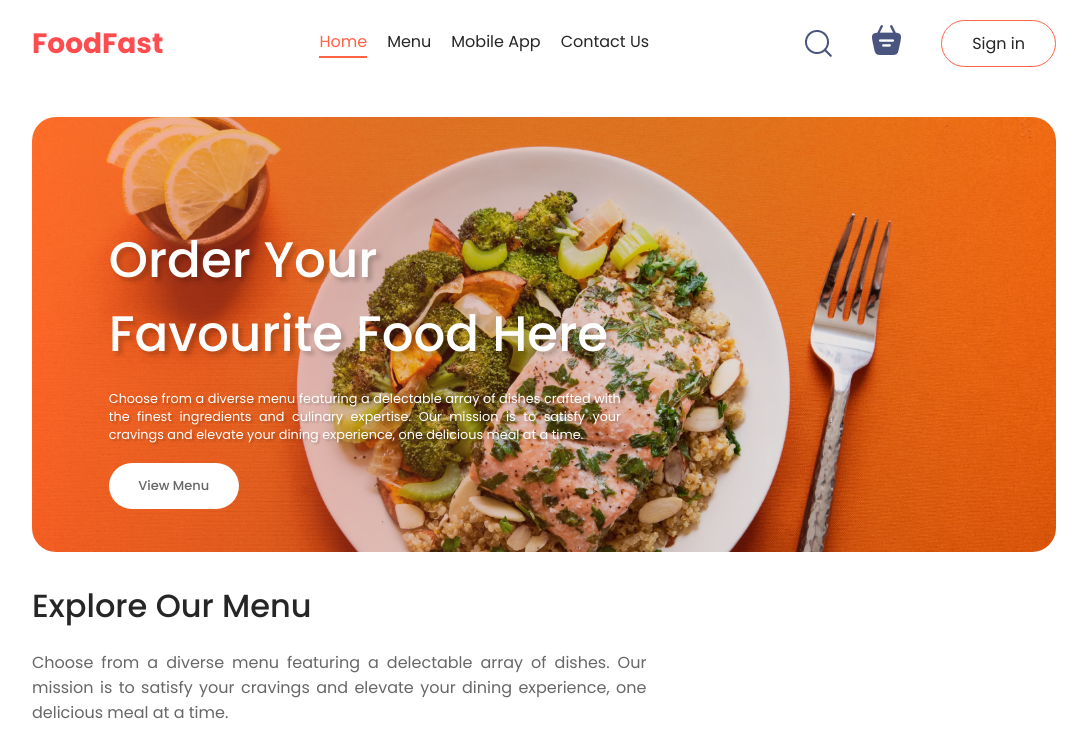
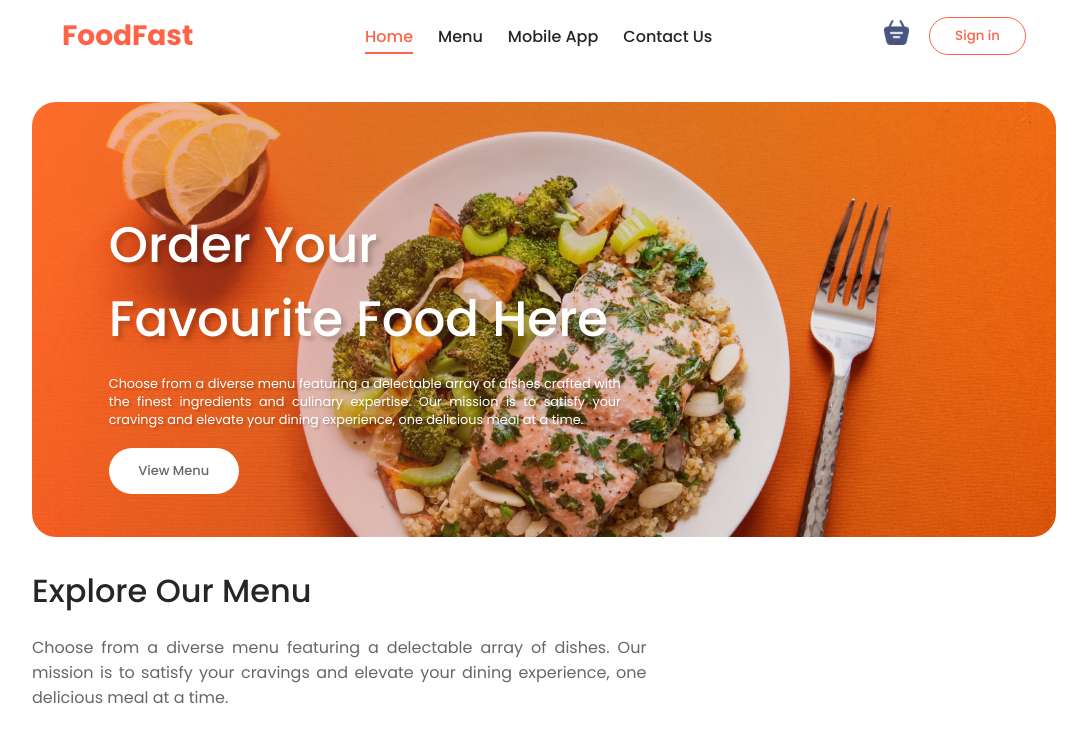
Before and after one commit to HoanBau/SGU25_CNPM, a React (Vite) app: page / in a window 1280 px wide. Shown: the top 752 px of the page, without its empty margins (96-1183 px from the left). Built offline with nearby package versions, Linux system fonts and the light colour scheme.

Commit message:
Cập nhật lần 2

```diff
--- a/src/App.jsx
+++ b/src/App.jsx
@@ -1,6 +1,6 @@
 import React, { useState } from "react";
+import { Route, Routes } from "react-router-dom";
 import Navbar from "./components/Navbar/Navbar";
-import { Route, Routes } from "react-router-dom";
 import Home from "./pages/Home/Home";
 import Cart from "./pages/Cart/Cart";
 import PlaceOrder from "./pages/PlaceOrder/PlaceOrder";
@@ -9,17 +9,27 @@ import LoginPopup from "./components/LoginPopup/LoginPopup";
 
 const App = () => {
   const [showLogin, setShowLogin] = useState(false);
+  const [user, setUser] = useState(null);
+
   return (
     <>
-      {showLogin ? <LoginPopup setShowLogin={setShowLogin} /> : <></>}
+      {showLogin && (
+        <LoginPopup setShowLogin={setShowLogin} setUser={setUser} />
+      )}
+
       <div className="app">
-        <Navbar setShowLogin={setShowLogin} />
+        <Navbar
+          setShowLogin={setShowLogin}
+          user={user}
+          setUser={setUser} // <-- truyền setUser xuống Navbar
+        />
         <Routes>
           <Route path="/" element={<Home />} />
           <Route path="/cart" element={<Cart />} />
           <Route path="/order" element={<PlaceOrder />} />
         </Routes>
       </div>
+
       <Footer />
     </>
   );
--- a/src/assets/assets.js
+++ b/src/assets/assets.js
@@ -51,6 +51,7 @@ import profile_icon from './profile_icon.png'
 import bag_icon from './bag_icon.png'
 import logout_icon from './logout_icon.png'
 import parcel_icon from './parcel_icon.png'
+import user_icon from './10609407.png'
 
 export const assets = {
     logo,
@@ -72,7 +73,8 @@ export const assets = {
     profile_icon,
     logout_icon,
     bag_icon,
-    parcel_icon
+    parcel_icon,
+    user_icon
 }
 
 export const menu_list = [
--- a/src/components/AppDownload.jsx/AppDownload.jsx
+++ b/src/components/AppDownload.jsx/AppDownload.jsx
@@ -7,7 +7,7 @@ const AppDownload = () => {
     <div className="app-download" id="app-download">
       <p>
         For Better Experience Download <br />
-        Tomato App
+        FoodFast App
       </p>
       <div className="app-download-platforms">
         <img src={assets.play_store} alt="play_store" />
--- a/src/components/Navbar/Navbar.css
+++ b/src/components/Navbar/Navbar.css
@@ -1,79 +1,146 @@
+:root {
+  --primary: #ff4d4f;
+  --dark: #333;
+}
+
+/* Navbar container */
 .navbar {
-  padding: 20px 0;
+  padding: 15px 30px;
   display: flex;
   justify-content: space-between;
   align-items: center;
+  background: #fff;
+  position: relative;
+  z-index: 100;
 }
 
-.navbar .logo {
-  width: 150px;
+/* Logo */
+.logo-text {
+  font-size: 28px;
+  font-weight: bold;
+  color: var(--primary);
+  text-decoration: none;
+  font-family: 'Poppins', sans-serif;
 }
 
+/* Menu */
 .navbar-menu {
   display: flex;
   list-style: none;
-  gap: 20px;
-  color: var(--dark);
+  gap: 25px;
 }
 
+.navbar-menu a {
+  text-decoration: none;
+  color: var(--dark);
+  font-weight: 500;
+  padding: 5px 0;
+}
+
+.navbar-menu a.active {
+  color: var(--primary);
+  border-bottom: 2px solid var(--primary);
+  padding-bottom: 2px;
+}
+
+/* Right side */
 .navbar-right {
   display: flex;
   align-items: center;
-  gap: 40px;
+  gap: 20px;
 }
 
+/* Button */
 .navbar button {
+  padding: 8px 25px;
+  border-radius: 50px;
+  border: 1px solid var(--primary);
   background: transparent;
-  font-size: 16px;
-  color: var(--dark);
-  border: 1px solid var(--primary);
-  border-radius: 50px;
-  padding: 10px 30px;
   cursor: pointer;
-  transition: 0.3s;
+  color: var(--primary);
+  font-weight: 500;
 }
 
-.navbar button:hover {
-  background-color: #fff4f2;
-}
-
-.navbar li {
+/* Giỏ hàng */
+.navbar-basket-icon {
+  position: relative;
   cursor: pointer;
 }
 
-.navbar .active {
-  padding-bottom: 2px;
-  border-bottom: 2px solid var(--primary);
-  color: var(--primary);
-}
-
-.navbar-basket-icon {
-  position: relative;
+.navbar-basket-icon img {
+  width: 25px;
+  height: 25px;
 }
 
 .navbar-basket-icon .dot {
   position: absolute;
+  top: -6px;
+  right: -6px;
   min-width: 20px;
   min-height: 20px;
-  background-color: var(--primary);
   border-radius: 50%;
-  top: -8px;
-  right: -8px;
+  background: var(--primary);
+  color: #fff;
+  font-size: 12px;
+  font-weight: bold;
   display: flex;
   align-items: center;
   justify-content: center;
-}
-
-.navbar-basket-icon .dot p {
-  color: #fff;
-  font-size: 12px;
-  line-height: 12px;
 }
 
 .navbar-basket-icon .dotHidden {
   display: none;
 }
 
+/* Hamburger menu mobile */
+.hamburger {
+  display: none;
+  flex-direction: column;
+  gap: 5px;
+  cursor: pointer;
+}
+
+.hamburger div {
+  width: 25px;
+  height: 3px;
+  background: var(--dark);
+  border-radius: 2px;
+}
+
+/* Responsive mobile */
+@media (max-width: 768px) {
+  .hamburger {
+    display: flex;
+  }
+
+  .navbar-menu {
+    position: fixed;
+    top: 0;
+    right: -250px;
+    width: 250px;
+    height: 100vh;
+    flex-direction: column;
+    background: #fff;
+    padding: 60px 20px;
+    gap: 20px;
+    transition: right 0.3s ease;
+    z-index: 999;
+  }
+
+  .navbar-menu.active {
+    right: 0;
+  }
+
+  .navbar-menu a {
+    font-size: 18px;
+  }
+
+  .navbar-right {
+    gap: 15px;
+  }
+}
+
+/* Breakpoints nhỏ hơn */
 @media (max-width: 1050px) {
   .navbar .logo {
     width: 140px;
@@ -121,21 +188,51 @@
   }
 }
 
-@media (max-width: 750px) {
-  .navbar-menu {
-    display: none;
-  }
+.navbar-user {
+  display: flex;
+  align-items: center;
+  gap: 8px;
 }
 
-/* Chữ logo FoodFast */
-.logo-text {
-  font-size: 28px;          /* Kích thước chữ */
-  font-weight: bold;        /* Chữ đậm */
-  color: #ff4d4f;           /* Màu chủ đạo (có thể đổi) */
-  text-decoration: none;    /* Bỏ gạch chân link */
-  font-family: 'Poppins', sans-serif; /* Hoặc font bạn muốn */
+.navbar-user img {
+  width: 32px;
+  height: 32px;
+  border-radius: 50%;
+  object-fit: cover;
 }
 
-.logo-text:hover {
-  color: #e60023; /* Màu khi hover (tùy chọn) */
+.navbar-user span {
+  font-weight: 500;
+  color: var(--dark);
 }
+
+/* Dropdown user */
+.navbar-user-wrapper {
+  position: relative;
+}
+
+.user-dropdown {
+  position: absolute;
+  top: 40px; /* cách avatar */
+  right: 0;
+  background-color: #fff;
+  border: 1px solid #ddd;
+  border-radius: 8px;
+  box-shadow: 0 2px 8px rgba(0,0,0,0.15);
+  padding: 8px 12px;
+  z-index: 1000;
+}
+
+.user-dropdown button {
+  background: none;
+  border: none;
+  cursor: pointer;
+  color: #ff4d4f;
+  font-weight: bold;
+  padding: 4px 8px;
+}
+
+.user-dropdown button:hover {
+  background-color: #ffe6e6;
+  border-radius: 4px;
+}
--- a/src/components/Navbar/Navbar.jsx
+++ b/src/components/Navbar/Navbar.jsx
@@ -4,44 +4,59 @@ import "./Navbar.css";
 import { assets } from "../../assets/assets";
 import { Link } from "react-router-dom";
 
-const Navbar = ({ setShowLogin }) => {
+const Navbar = ({ user, setUser, setShowLogin }) => {
   const { getTotalQuantity } = useContext(StoreContext);
   const totalQuantity = getTotalQuantity();
+  const [menu, setMenu] = useState("home");
+  const [showMobileMenu, setShowMobileMenu] = useState(false);
+  const [showUserDropdown, setShowUserDropdown] = useState(false);
 
-  const [menu, setMenu] = useState("home");
+  const handleLogout = () => {
+    setUser(null);
+    setShowUserDropdown(false);
+  };
 
   return (
     <div className="navbar">
-      {/* Đổi logo hình thành chữ FoodFast */}
       <Link to="/" className="logo-text">
         FoodFast
       </Link>
 
-      <ul className="navbar-menu">
+      {/* Hamburger icon cho mobile */}
+      <div
+        className="hamburger"
+        onClick={() => setShowMobileMenu((prev) => !prev)}
+      >
+        <div></div>
+        <div></div>
+        <div></div>
+      </div>
+
+      <ul className={`navbar-menu ${showMobileMenu ? "active" : ""}`}>
         <Link
           to="/"
-          onClick={() => setMenu("home")}
+          onClick={() => { setMenu("home"); setShowMobileMenu(false); }}
           className={menu === "home" ? "active" : ""}
         >
           Home
         </Link>
         <a
           href="#explore-menu"
-          onClick={() => setMenu("menu")}
+          onClick={() => { setMenu("menu"); setShowMobileMenu(false); }}
           className={menu === "menu" ? "active" : ""}
         >
           Menu
         </a>
         <a
           href="#app-download"
-          onClick={() => setMenu("mobile-app")}
+          onClick={() => { setMenu("mobile-app"); setShowMobileMenu(false); }}
           className={menu === "mobile-app" ? "active" : ""}
         >
           Mobile App
         </a>
         <a
           href="#footer"
-          onClick={() => setMenu("contact-us")}
+          onClick={() => { setMenu("contact-us"); setShowMobileMenu(false); }}
           className={menu === "contact-us" ? "active" : ""}
         >
           Contact Us
@@ -49,7 +64,7 @@ const Navbar = ({ setShowLogin }) => {
       </ul>
 
       <div className="navbar-right">
-        <img src={assets.search_icon} alt="search_icon" />
+        {/* Giỏ hàng */}
         <div className="navbar-basket-icon">
           <Link to="/cart">
             <img src={assets.basket_icon} alt="basket_icon" />
@@ -58,7 +73,34 @@ const Navbar = ({ setShowLogin }) => {
             <p>{totalQuantity}</p>
           </div>
         </div>
-        <button onClick={() => setShowLogin(true)}>Sign in</button>
+
+        {/* User */}
+        {user ? (
+          <div className="navbar-user-wrapper">
+            <div
+              className="navbar-user"
+              onClick={() => setShowUserDropdown((prev) => !prev)}
+              style={{ cursor: "pointer", display: "flex", alignItems: "center", gap: "8px" }}
+            >
+              <img
+                src={user.avatar || assets.user_icon}
+                alt="user_avatar"
+                className="user-avatar"
+                style={{ width: "32px", borderRadius: "50%" }}
+              />
+              <span>{user.name}</span>
+            </div>
+
+            {/* Dropdown logout */}
+            {showUserDropdown && (
+              <div className="user-dropdown">
+                <button onClick={handleLogout}>Logout</button>
+              </div>
+            )}
+          </div>
+        ) : (
+          <button onClick={() => setShowLogin(true)}>Sign in</button>
+        )}
       </div>
     </div>
   );
```
Also changed, not shown: src/components/LoginPopup/LoginPopup.jsx (+24 -14 lines), src/assets/10609407.png (added).
